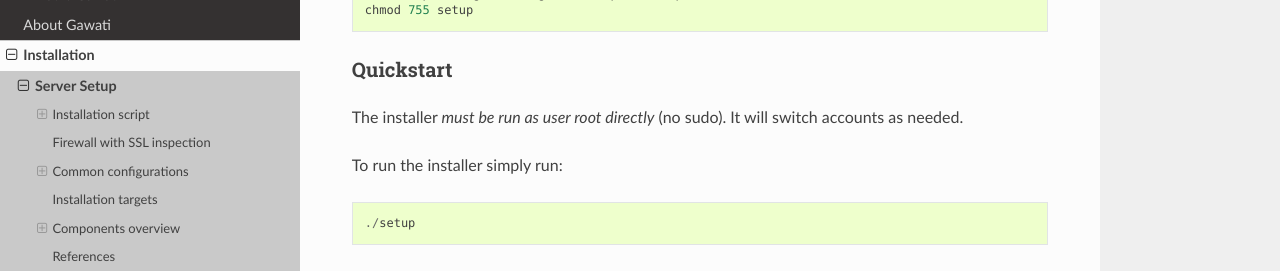
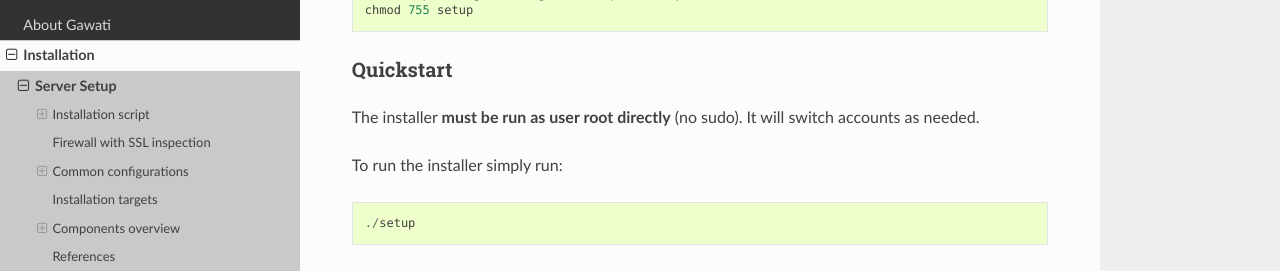
Before and after one commit to gawati/gawati-docs, a Sphinx documentation site: the page built from docs/source/setup/setup-essentials.rst, in a window 1280 px wide and 900 px high, scrolled down 890 px. Shown: the part 150-421 px from the top of the window. Built offline with Sphinx 7.4.7 and the Read the Docs theme 2.0.0, drawn with Linux system fonts in a browser that asks for light colours.

```diff
--- a/docs/source/setup/setup-essentials.rst
+++ b/docs/source/setup/setup-essentials.rst
@@ -29,7 +29,7 @@ To download the `installation script`_, switch to user root and execute::
 Quickstart
 ==========
 
-The installer *must be run as user root directly* (no sudo). It will switch accounts as needed.
+The installer **must be run as user root directly** (no sudo). It will switch accounts as needed.
 
 To run the installer simply run::
 
```
